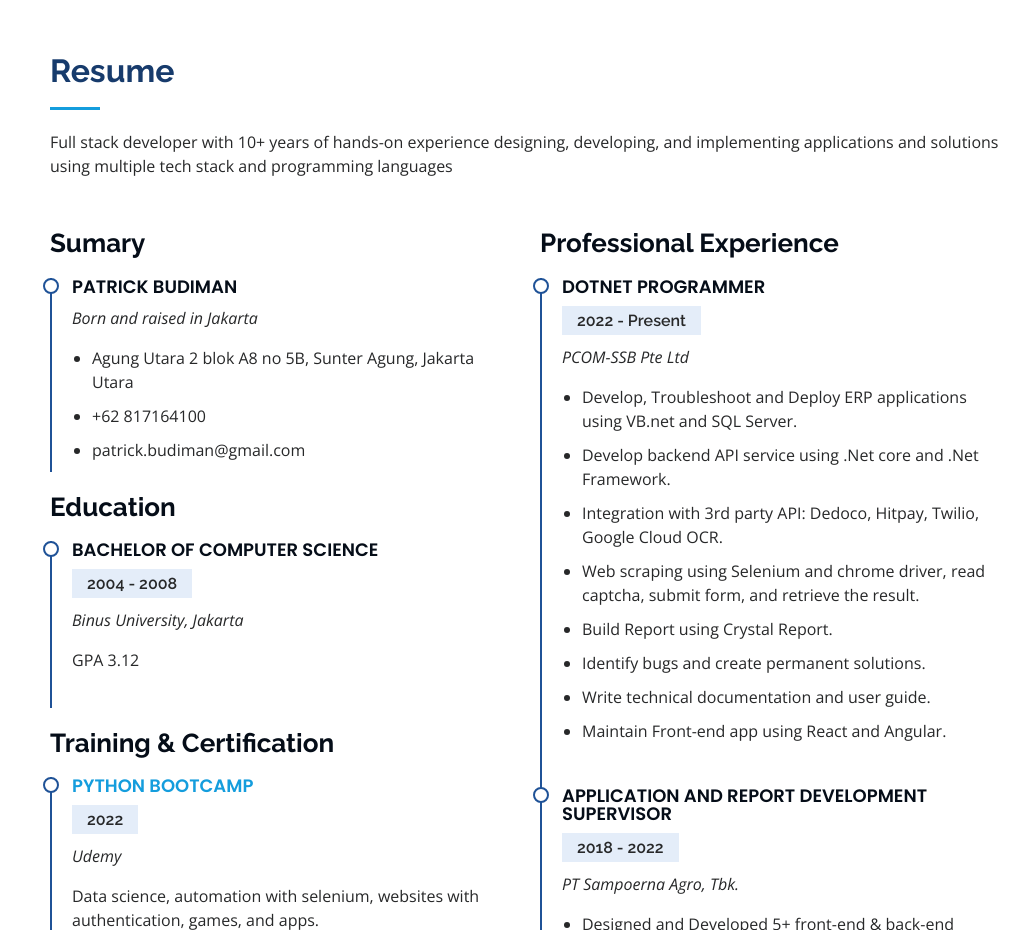
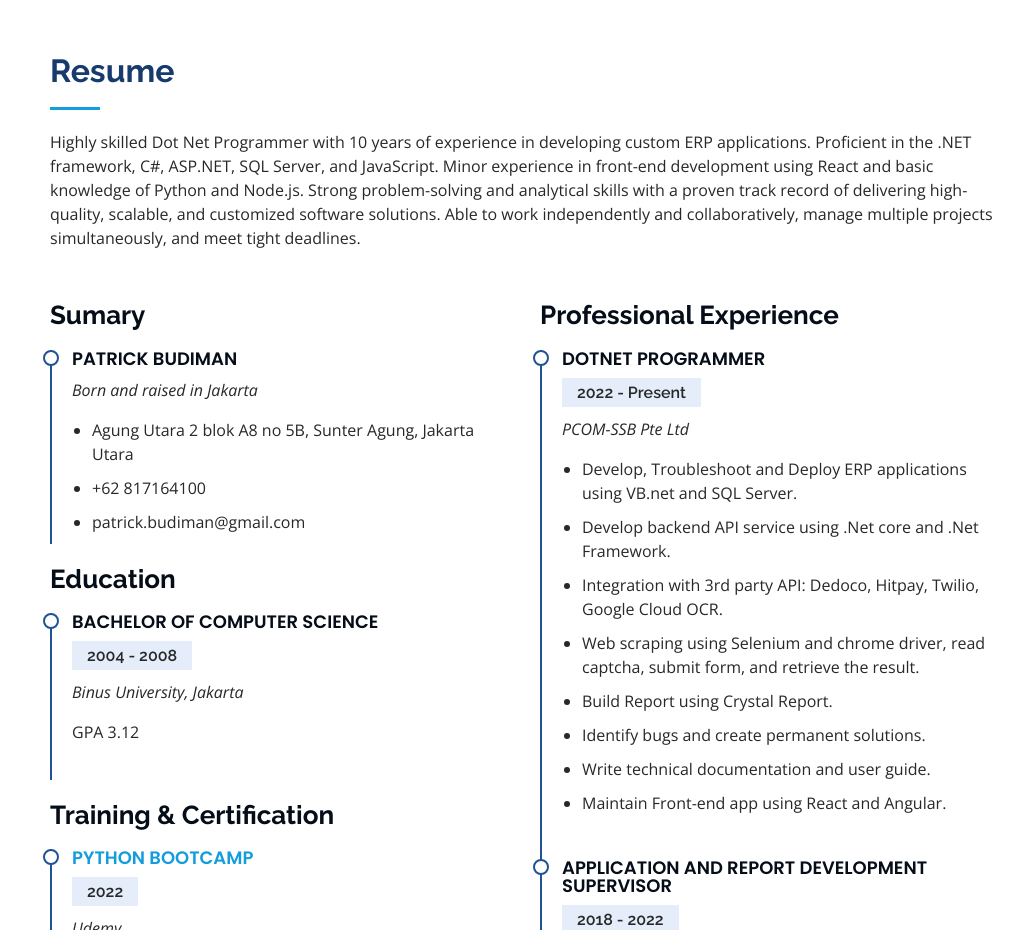
Before and after one commit to patrickbudiman/cv, a plain HTML site: page index.html in a window 1280 px wide. Shown: the part 1780-2710 px from the top of the page, without its empty margins (262-1280 px from the left). Drawn offline with nearby package versions, Linux system fonts and the light colour scheme.

Commit message:
change profile

```diff
--- a/index.html
+++ b/index.html
@@ -259,7 +259,7 @@
 
         <div class="section-title">
           <h2>Resume</h2>
-          <p>Full stack developer with 10+ years of hands-on experience designing, developing, and implementing applications and solutions using multiple tech stack and programming languages</p>
+          <p>Highly skilled Dot Net Programmer with 10 years of experience in developing custom ERP applications. Proficient in the .NET framework, C#, ASP.NET, SQL Server, and JavaScript. Minor experience in front-end development using React and basic knowledge of Python and Node.js. Strong problem-solving and analytical skills with a proven track record of delivering high-quality, scalable, and customized software solutions. Able to work independently and collaboratively, manage multiple projects simultaneously, and meet tight deadlines.</p>
         </div>
 
         <div class="row">
```
